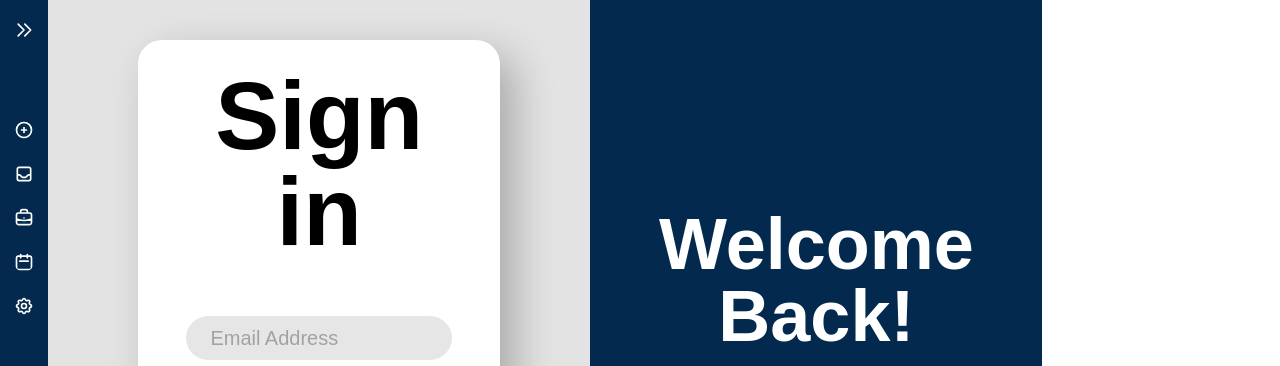
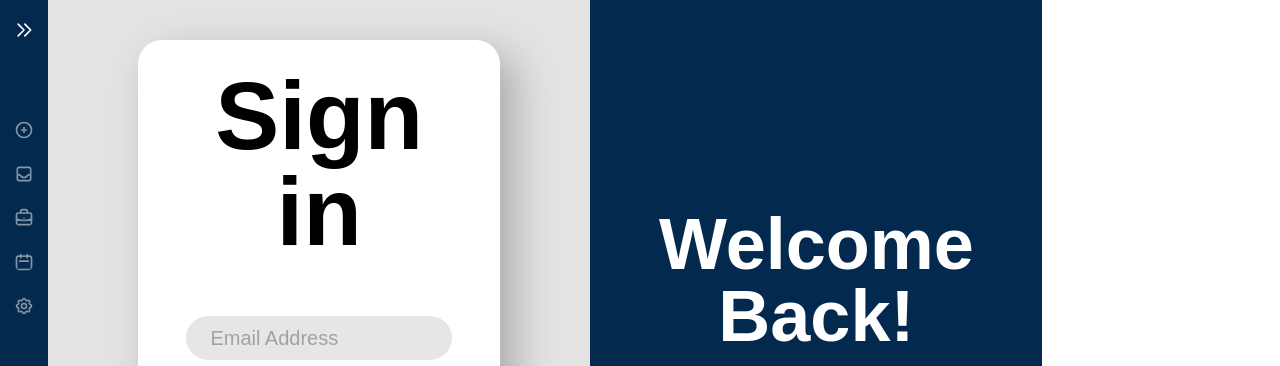
Before and after one commit to BrackoGregor/timetracker_praksa, a Vue app in the folder web/: page /login in a window 1280 px wide. Shown: the top 366 px of the page. Built offline with nearby package versions, Linux system fonts and the light colour scheme.

Commit message:
Added ExtendedNavbar component and Navbar active design

```diff
--- /dev/null
+++ b/web/src/components/ExtendedNavbar.vue
@@ -0,0 +1,3 @@
+<template>
+
+</template>
--- a/web/src/components/Navbar.vue
+++ b/web/src/components/Navbar.vue
@@ -1,22 +1,22 @@
 <template>
-  <div class="flex flex-row h-screen">
+  <div class="flex flex-row h-screen shadow-sideBar">
     <nav class="bg-blue w-12 justify-between flex flex-col" v-show="arrow">
       <div class="mt-5 mb-10">
         <a href="#" v-on:click="arrow = !arrow">
           <img
             src="../assets/right.svg"
-            class="rounded-full w-5 h-5 mb-3 mx-auto"
+            class="rounded-full w-5 h-5 mb-3 mx-auto hover:opacity-100"
             v-show="arrow"
           />
         </a>
         <div class="mt-20">
           <ul>
-            <li class="mb-6" v-for="link in links" :key="link.id" >
-              <router-link :to="{ name: link.route }" >
+            <li class="mb-6" v-for="link in links" :key="link.id">
+              <router-link :to="{ name: link.route }">
                 <span>
                   <img
                     :src="link.img1"
-                    class="rounded-full w-5 h-5 mb-3 mx-auto"
+                    class="rounded-full w-5 h-5 mb-3 mx-auto hover:opacity-100 opacity-50"
                   />
                 </span>
               </router-link>
@@ -33,7 +33,7 @@
         <a href="#" v-on:click="arrow = !arrow">
           <img
             src="../assets/left.svg"
-            class="rounded-full w-5 h-5 ml-4"
+            class="rounded-full w-5 h-5 ml-4 hover:opacity-100"
             v-show="!arrow"
           />
         </a>
@@ -55,8 +55,8 @@
               </div>
             </li>
             <li class="mb-2" v-for="link in links" :key="link.id">
-              <router-link :to="{ name: link.route }" class="router-link-exact-active">
-                <span class="flex">
+              <router-link :to="{ name: link.route }">
+                <span class="flex hover:opacity-100 opacity-50">
                   <img
                     :src="link.img1"
                     class="rounded-full w-5 h-5 mb-3 mr-2 ml-7 mt-1"
@@ -122,4 +122,14 @@ export default {
 </script>
 
 <style>
+
+a.router-link-exact-active>span {
+    @apply opacity-100;
+}
+
+a.router-link-exact-active>span>img {
+    @apply opacity-100;
+}
+
+
 </style>
```
Also changed, not shown: 1 other file (tests, documents, lock files or other folders).
